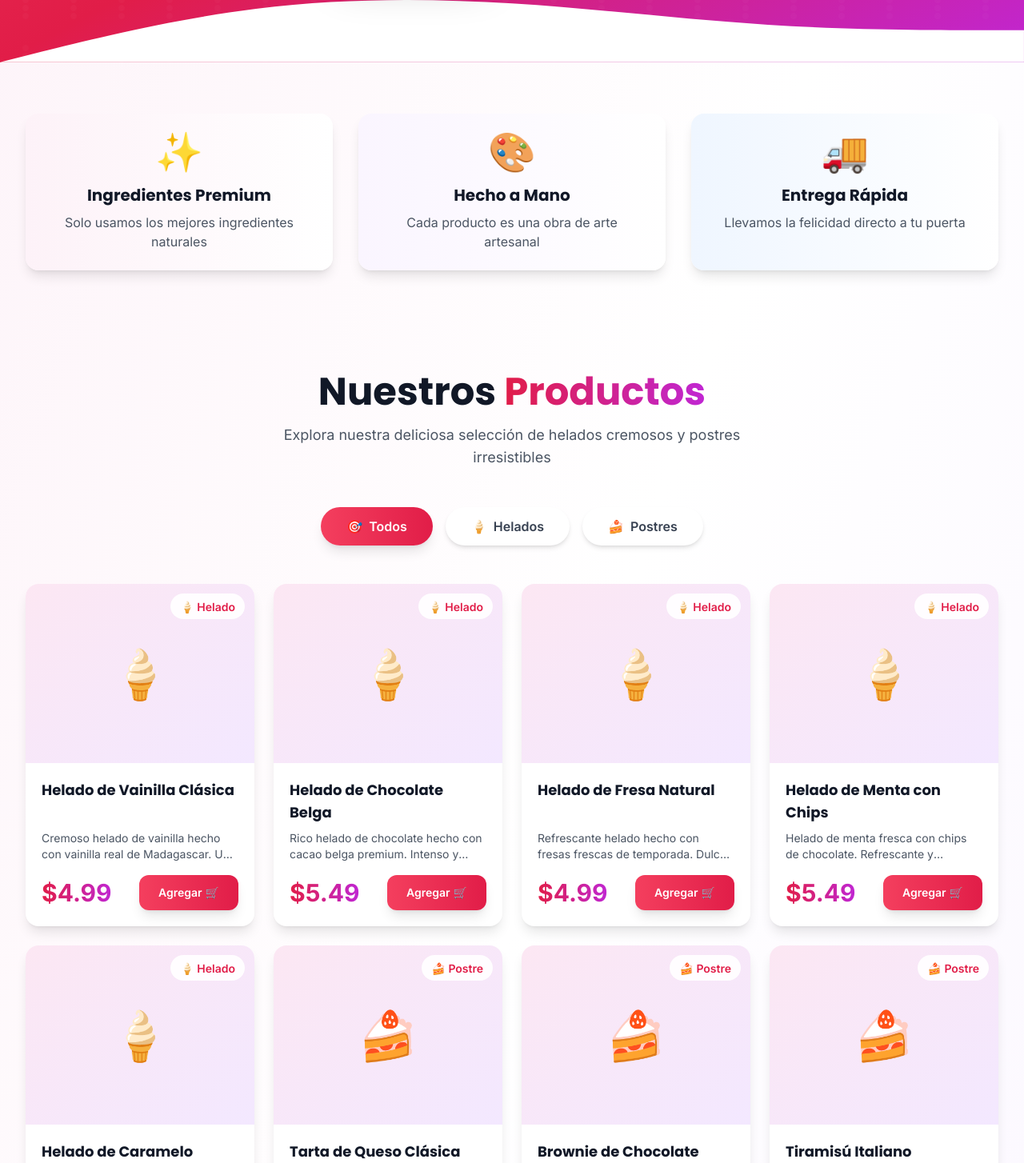
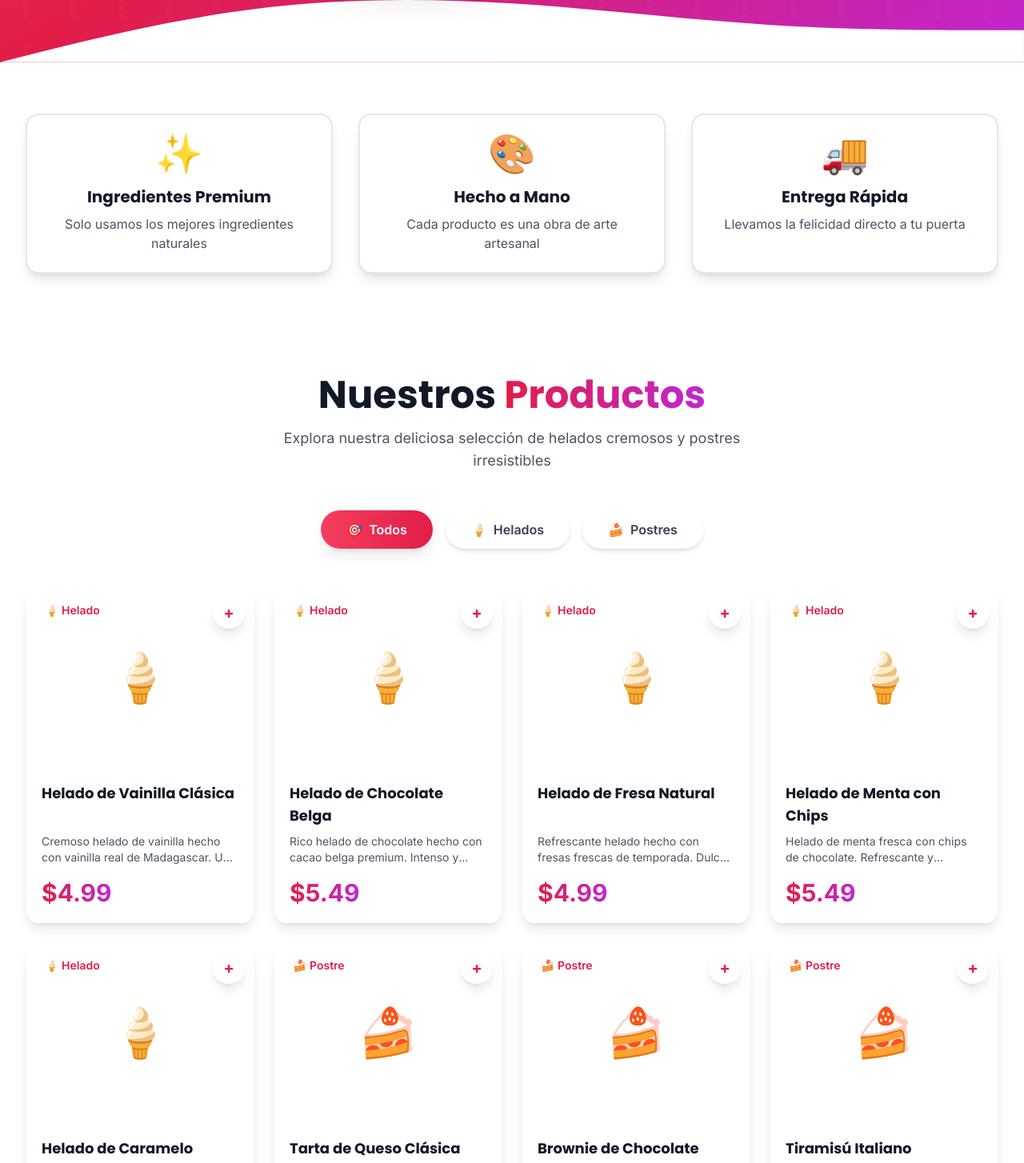
Before and after one commit to IllumTech/The-Secret-Recipe, a Next.js app in the folder frontend/: page / in a window 1280 px wide. Shown: the part 695-2149 px from the top of the page at 80% size. Built offline with nearby package versions, Linux system fonts and the light colour scheme.

Commit message:
feat(products): add quantity controls with hover effects to ProductCard

```diff
--- a/frontend/app/globals.css
+++ b/frontend/app/globals.css
@@ -6,7 +6,7 @@
 
 @layer base {
   body {
-    @apply bg-gradient-to-br from-pink-50 via-white to-purple-50 text-gray-900 antialiased;
+    @apply bg-white text-gray-900 antialiased;
   }
 
   h1, h2, h3, h4, h5, h6 {
--- a/frontend/app/page.tsx
+++ b/frontend/app/page.tsx
@@ -103,17 +103,17 @@ export default function HomePage() {
       {/* Features Section */}
       <section className="container-custom py-16">
         <div className="grid grid-cols-1 md:grid-cols-3 gap-8">
-          <div className="text-center p-6 rounded-2xl bg-gradient-to-r from-pink-50 to-white shadow-lg hover:shadow-xl transition-shadow">
+          <div className="text-center p-6 rounded-2xl bg-white border-2 border-gray-200 shadow-lg hover:shadow-xl transition-shadow">
             <div className="text-5xl mb-4">✨</div>
             <h3 className="text-xl font-bold mb-2 font-display">Ingredientes Premium</h3>
             <p className="text-gray-600">Solo usamos los mejores ingredientes naturales</p>
           </div>
-          <div className="text-center p-6 rounded-2xl bg-gradient-to-r from-purple-50 to-white shadow-lg hover:shadow-xl transition-shadow">
+          <div className="text-center p-6 rounded-2xl bg-white border-2 border-gray-200 shadow-lg hover:shadow-xl transition-shadow">
             <div className="text-5xl mb-4">🎨</div>
             <h3 className="text-xl font-bold mb-2 font-display">Hecho a Mano</h3>
             <p className="text-gray-600">Cada producto es una obra de arte artesanal</p>
           </div>
-          <div className="text-center p-6 rounded-2xl bg-gradient-to-r from-blue-50 to-white shadow-lg hover:shadow-xl transition-shadow">
+          <div className="text-center p-6 rounded-2xl bg-white border-2 border-gray-200 shadow-lg hover:shadow-xl transition-shadow">
             <div className="text-5xl mb-4">🚚</div>
             <h3 className="text-xl font-bold mb-2 font-display">Entrega Rápida</h3>
             <p className="text-gray-600">Llevamos la felicidad directo a tu puerta</p>
--- a/frontend/components/products/ProductCard.tsx
+++ b/frontend/components/products/ProductCard.tsx
@@ -1,6 +1,6 @@
 import Image from 'next/image';
 import { Product } from '@/lib/types';
-import Button from '@/components/ui/Button';
+import { useState } from 'react';
 
 interface ProductCardProps {
   product: Product;
@@ -10,10 +10,24 @@ interface ProductCardProps {
 
 export default function ProductCard({ product, onAddToCart, onViewDetails }: ProductCardProps) {
   const categoryEmoji = product.category === 'helado' ? '🍦' : '🍰';
+  const [quantity, setQuantity] = useState(0);
+  const [isHovered, setIsHovered] = useState(false);
 
   const handleClick = () => {
     if (onViewDetails) {
       onViewDetails(product);
+    }
+  };
+
+  const handleAdd = (e: React.MouseEvent) => {
+    e.stopPropagation();
+    setQuantity(prev => prev + 1);
+  };
+
+  const handleSubtract = (e: React.MouseEvent) => {
+    e.stopPropagation();
+    if (quantity > 0) {
+      setQuantity(prev => prev - 1);
     }
   };
 
@@ -23,7 +37,7 @@ export default function ProductCard({ product, onAddToCart, onViewDetails }: Pro
         onClick={handleClick}
         className="cursor-pointer"
       >
-        <div className="relative h-56 w-full bg-gradient-to-br from-pink-100 to-purple-100 overflow-hidden">
+        <div className="relative h-56 w-full bg-white overflow-hidden">
           {product.imageUrl ? (
             <Image
               src={product.imageUrl}
@@ -36,10 +50,64 @@ export default function ProductCard({ product, onAddToCart, onViewDetails }: Pro
               {categoryEmoji}
             </div>
           )}
-          <div className="absolute top-3 right-3 bg-white/90 backdrop-blur-sm px-3 py-1 rounded-full">
+          <div className="absolute top-3 left-3 bg-white/90 backdrop-blur-sm px-3 py-1 rounded-full">
             <span className="text-sm font-semibold text-primary-600 capitalize">
               {categoryEmoji} {product.category}
             </span>
+          </div>
+
+          {/* Controles de cantidad - Esquina superior derecha */}
+          <div
+            className="absolute top-3 right-3 z-10"
+            onMouseEnter={() => setIsHovered(true)}
+            onMouseLeave={() => setIsHovered(false)}
+          >
+            {quantity === 0 ? (
+              // Estado inicial: Solo botón +
+              <div className="relative">
+                <button
+                  onClick={handleAdd}
+                  className="w-10 h-10 bg-white hover:bg-primary-500 text-primary-600 hover:text-white rounded-full shadow-lg hover:shadow-xl transition-all duration-200 flex items-center justify-center font-bold text-xl"
+                >
+                  +
+                </button>
+
+                {/* Tooltip "Agregar" en hover */}
+                {isHovered && (
+                  <div className="absolute top-12 right-0 bg-gray-900 text-white text-xs px-3 py-1 rounded-lg whitespace-nowrap animate-fade-in">
+                    Agregar
+                    <div className="absolute -top-1 right-3 w-2 h-2 bg-gray-900 transform rotate-45"></div>
+                  </div>
+                )}
+              </div>
+            ) : (
+              // Estado con cantidad: Mostrar controles completos
+              <div className="flex items-center gap-2 bg-white/95 backdrop-blur-sm rounded-full shadow-lg px-2 py-1">
+                <button
+                  onClick={handleSubtract}
+                  className="w-8 h-8 bg-white hover:bg-red-500 hover:shadow-lg text-red-500 hover:text-white rounded-full transition-all duration-200 flex items-center justify-center font-bold text-lg transform hover:scale-125 active:scale-95"
+                  title={quantity === 1 ? 'Eliminar' : 'Restar'}
+                >
+                  {quantity === 1 ? (
+                    <svg xmlns="http://www.w3.org/2000/svg" className="h-4 w-4" fill="none" viewBox="0 0 24 24" stroke="currentColor" strokeWidth={2}>
+                      <path strokeLinecap="round" strokeLinejoin="round" d="M19 7l-.867 12.142A2 2 0 0116.138 21H7.862a2 2 0 01-1.995-1.858L5 7m5 4v6m4-6v6m1-10V4a1 1 0 00-1-1h-4a1 1 0 00-1 1v3M4 7h16" />
+                    </svg>
+                  ) : '−'}
+                </button>
+
+                <span className="min-w-[24px] text-center font-bold text-gray-900">
+                  {quantity}
+                </span>
+
+                <button
+                  onClick={handleAdd}
+                  className="w-8 h-8 bg-white hover:bg-primary-500 hover:shadow-lg text-primary-600 hover:text-white rounded-full transition-all duration-200 flex items-center justify-center font-bold text-lg transform hover:scale-125 active:scale-95"
+                  title="Agregar más"
+                >
+                  +
+                </button>
+              </div>
+            )}
           </div>
         </div>
       </div>
@@ -60,24 +128,10 @@ export default function ProductCard({ product, onAddToCart, onViewDetails }: Pro
           </p>
         )}
 
-        <div className="mt-4 flex items-center justify-between">
-          <div>
-            <span className="text-3xl font-bold bg-gradient-to-r from-primary-600 to-accent-600 bg-clip-text text-transparent">
-              ${product.price.toFixed(2)}
-            </span>
-          </div>
-
-          {onAddToCart && (
-            <Button
-              onClick={() => onAddToCart(product)}
-              className="text-sm px-4 py-2"
-            >
-              <span className="flex items-center space-x-1">
-                <span>Agregar</span>
-                <span>🛒</span>
-              </span>
-            </Button>
-          )}
+        <div className="mt-4">
+          <span className="text-3xl font-bold bg-gradient-to-r from-primary-600 to-accent-600 bg-clip-text text-transparent">
+            ${product.price.toFixed(2)}
+          </span>
         </div>
       </div>
     </div>
```
